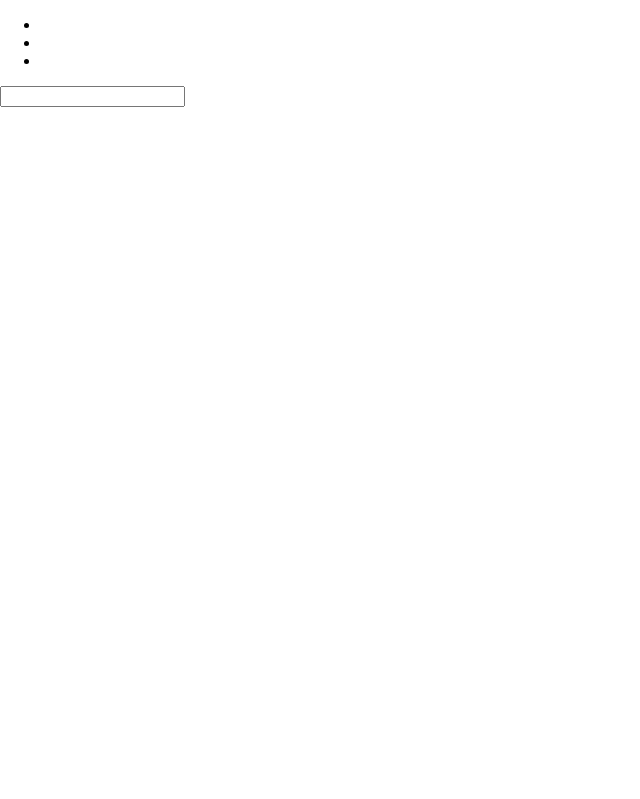
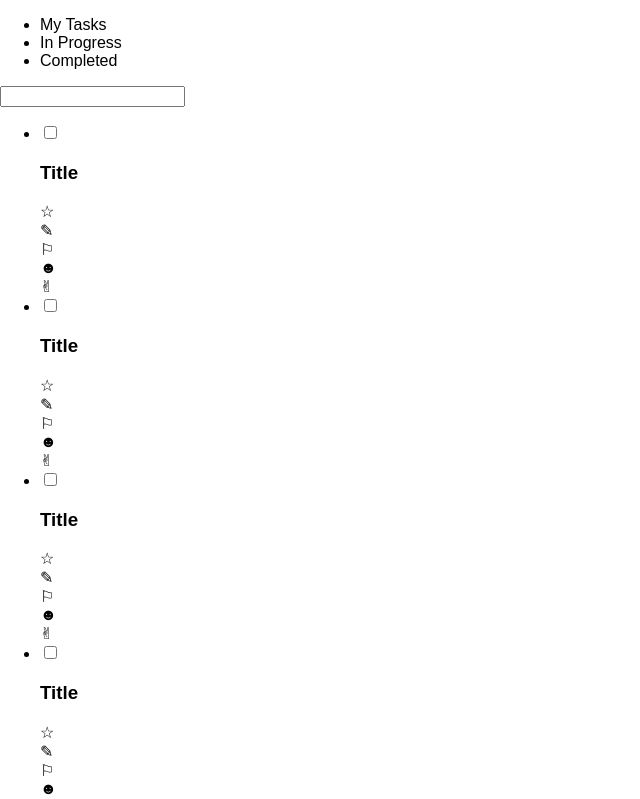
Before and after one commit to chrysophyta/todo-list, a React (Create React App) app: page / in a window 1280 px wide. Shown: the top 799 px of the page, without its empty margins (0-640 px from the left). Built offline with nearby package versions, Linux system fonts and the light colour scheme.

Commit message:
basic structure

```diff
--- a/src/components/AddTask.js
+++ b/src/components/AddTask.js
@@ -2,7 +2,7 @@ import React from 'react';
 
 export default function() {
   return (
-    <form>
+    <form className="add-task">
       <input />
     </form>
   );
--- a/src/components/App.js
+++ b/src/components/App.js
@@ -1,13 +1,15 @@
 import React, { Component } from 'react';
 import Nav from './Nav';
 import AddTask from './AddTask';
+import List from './List';
 
 class App extends Component {
   render() {
     return (
-      <div>
+      <div className="app">
         <Nav />
         <AddTask />
+        <List />
       </div>
     );
   }
--- /dev/null
+++ b/src/components/List.js
@@ -0,0 +1,18 @@
+import React, { Component } from 'react';
+import ListItem from './ListItem';
+
+class List extends Component {
+  render() {
+    return (
+      <ul className="list">
+        <ListItem />
+        <ListItem />
+        <ListItem />
+        <ListItem />
+        <ListItem />
+      </ul>
+    );
+  }
+}
+
+export default List;
--- /dev/null
+++ b/src/components/ListItem.js
@@ -0,0 +1,21 @@
+import React, { Component } from 'react';
+
+class ListItem extends Component {
+  render() {
+    return (
+      <li className="list-item">
+        <input type="checkbox" />
+        <h3 className="item-title">Title</h3>
+        <div>☆</div>
+        <div>✎</div>
+        <div>
+          <div>⚐</div>
+          <div>☻</div>
+          <div>✌︎</div>
+        </div>
+      </li>
+    );
+  }
+}
+
+export default ListItem;
--- a/src/components/Nav.js
+++ b/src/components/Nav.js
@@ -4,9 +4,9 @@ export default function() {
   return (
     <nav>
       <ul>
-        <li />
-        <li />
-        <li />
+        <li>My Tasks</li>
+        <li>In Progress</li>
+        <li>Completed</li>
       </ul>
     </nav>
   );
```
